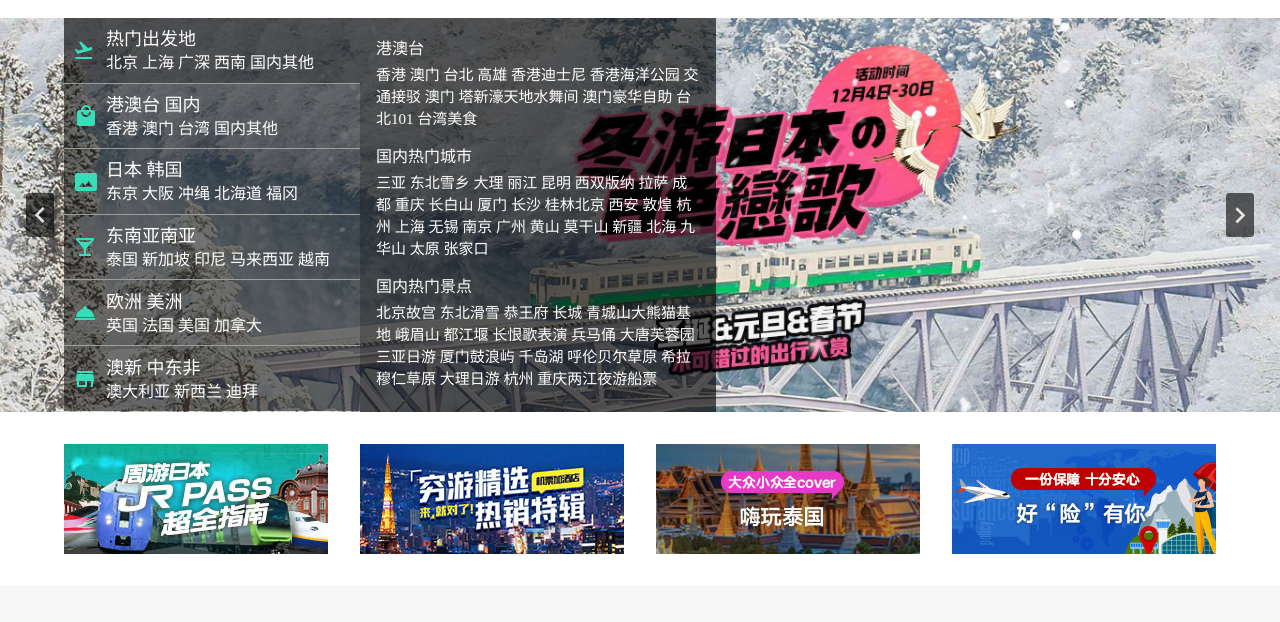
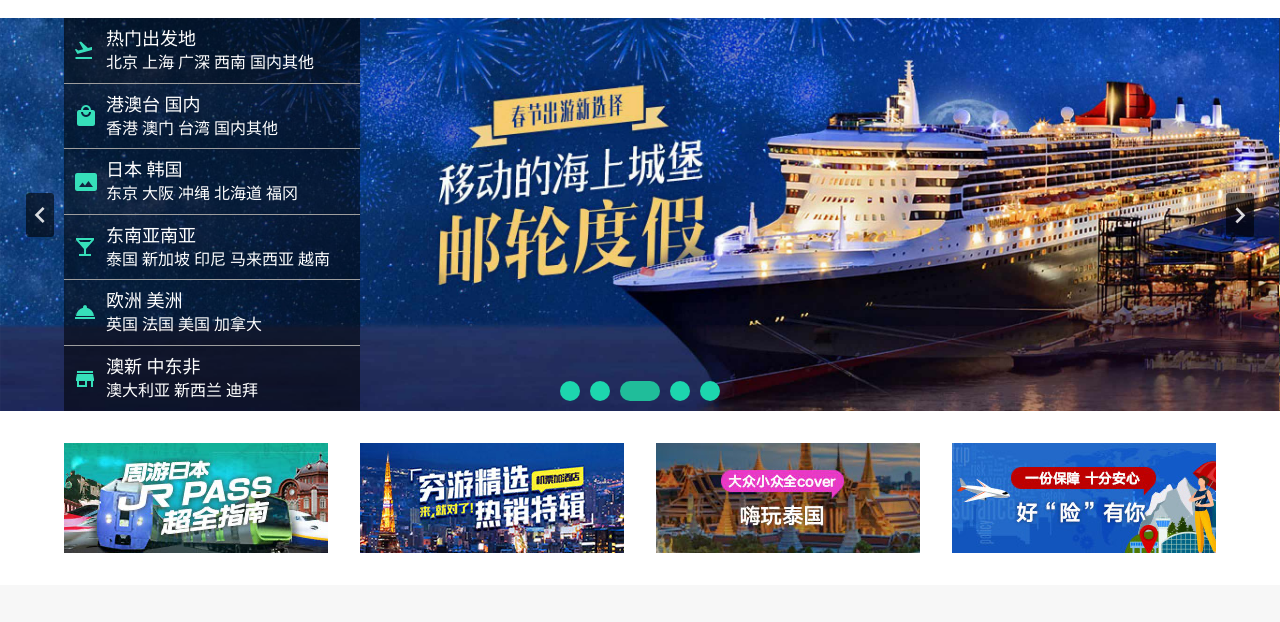
Before and after one commit to frontendmasterlh/xiaomuyou-pc, a plain HTML site: page index.html in a window 1280 px wide. Shown: the part 132-754 px from the top of the page. Drawn offline with Linux system fonts and the light colour scheme; a web font is replaced by a local one.

Commit message:
实现自动轮播功能

```diff
--- a/css/css.scss
+++ b/css/css.scss
@@ -236,13 +236,51 @@
 
 .banner {
   position: relative;
+  overflow: hidden;
+  .carousel_list {
+    overflow: hidden;
+    width: 600%;
 
-  img {
-    width: 100%;
-    min-width: 1152px;
-    // 图片可能和盒子底部产生缝隙,此时可以使用一个小技巧
-    // 添加之后，就没有缝隙了
-    vertical-align: middle;
+    // translateX中的百分数表示相对于它本身宽度的多少倍，使用相对定位的left属性设置会非常复杂，不好控制
+    // transform: translateX(-16.666%);
+    transition: transform 0.5s ease 0s;
+    li {
+      float: left;
+      width: 16.66%;
+      img {
+        width: 100%;
+        vertical-align: middle;
+      }
+    }
+  }
+  .circles {
+    position: absolute;
+    bottom: 10px;
+    left: 50%;
+    margin-left: -80px;
+    width: 160px;
+    height: 20px;
+    z-index: 9999;
+    // background-color: rgb(29, 214, 174);
+    li {
+      float: left;
+      width: 20px;
+      height: 20px;
+      background-color: rgb(29, 214, 174);
+      margin-right: 10px;
+      border-radius: 10px;
+      transition: all 0.5s ease-in-out 0s;
+
+      // 鼠标指针变为小手
+      cursor: pointer;
+      &:last-child {
+        margin-right: 0;
+      }
+      &.current {
+        width: 40px;
+        background-color: #20bd9a;
+      }
+    }
   }
   .center-wrap {
     // 只要有压盖，第一时间就要想到绝对定位
@@ -379,7 +417,7 @@
           padding: 16px;
           box-sizing: border-box;
           &.current {
-            display: block;
+            // display: block;
           }
           a {
             color: white;
--- a/index.html
+++ b/index.html
@@ -208,8 +208,31 @@
     </header>
 
     <!-- banner -->
-    <section class="banner">
-      <img src="./images/banner1.jpg" alt="" />
+    <section class="banner" id="banner">
+      <ul class="carousel_list" id="carousel_list">
+        <li>
+          <img src="./images/banner1.jpg" alt="" />
+        </li>
+        <li>
+          <img src="./images/banner2.jpg" alt="" />
+        </li>
+        <li>
+          <img src="./images/banner3.jpg" alt="" />
+        </li>
+        <li>
+          <img src="./images/banner4.jpg" alt="" />
+        </li>
+        <li>
+          <img src="./images/banner5.jpg" alt="" />
+        </li>
+      </ul>
+      <ol class="circles" id="circle_ol">
+        <li class="current" data-n="0"></li>
+        <li data-n="1"></li>
+        <li data-n="2"></li>
+        <li data-n="3"></li>
+        <li data-n="4"></li>
+      </ol>
       <div class="center-wrap">
         <a href="javascript:;" id="left_btn" class="leftbtn"></a>
         <a href="javascript:;" id="right_btn" class="rightbtn"></a>
@@ -1273,5 +1296,7 @@
 
     <!-- 返回顶部按钮 -->
     <a href="javascript:;" class="backtotop" id="backtotop"> 返回<br />顶部 </a>
+
+    <script src="./js/carousel.js"></script>
   </body>
 </html>
--- /dev/null
+++ b/js/carousel.js
@@ -0,0 +1,133 @@
+/**
+ * 轮播图特效
+ * 日期: 2021年3月7日
+ *
+ */
+(function(){
+    // 得到元素
+    var carousel_list = document.getElementById('carousel_list')
+    var left_btn = document.getElementById('left_btn')
+    var right_btn = document.getElementById('right_btn')
+    var circle_ol = document.getElementById('circle_ol')
+    var lis = circle_ol.getElementsByTagName('li')
+    var banner = document.getElementById('banner')
+
+    // 克隆第一个li
+    var clone_li = carousel_list.firstElementChild.cloneNode(true)
+    // 上树
+    carousel_list.appendChild(clone_li)
+
+    // 当前显示第几张
+    var idx = 0
+
+    // 函数节流锁
+    var lock = true
+
+    // 右按钮 监听点击事件
+    right_btn.onclick = right_btn_handler
+
+    function right_btn_handler() {
+        // 判断节流锁的状态，如果是关闭的，那么就什么都不做
+        if(!lock) return
+
+        // 关锁
+        lock = false
+        carousel_list.style.transition = 'transform .5s ease 0s'
+        // idx要加1
+        idx++
+        console.log(idx);
+        // 拉动
+        carousel_list.style.transform = 'translateX(' + -16.66 * idx + '%)'
+        // 判断是否是最后一张，如果是最后一张，那么就要瞬间移动回来
+        if(idx > 4){
+             // 设置一个延时器，延时器的功能就是将carousel瞬间拉回到第0张图片的位置，延时器的目的就是让过渡动画结束之后 拉回去
+            setTimeout(() => {
+                // 删除transform属性
+                carousel_list.style.transform = 'none'
+                // 去掉过渡
+                carousel_list.style.transition = 'none'
+                idx = 0
+            },500)
+
+        }
+        setCircles()
+
+        // 开锁，动画结束之后开锁
+        setTimeout(() =>{
+            lock = true
+        }, 500)
+    }
+
+    // 左按钮 监听点击事件
+    left_btn.onclick = function () {
+        if(!lock) return
+
+        lock = false
+        // 左按钮很特殊，要先写if语句，而不是idx--
+        if(idx == 0){
+            // 瞬间用假图片替换真图片
+            // 先去掉过渡
+            carousel_list.style.transition = 'none'
+            // 瞬间移动到最后一张图片
+            carousel_list.style.transform = 'translateX(' + 5 * -16.66 +'%)'
+            // 更改idx的值 异步语句的执行顺序
+            idx = 4
+            // 小技巧，延时0毫秒非常有用，可以让刚才瞬间发生之后，再把过渡加上
+            setTimeout(() => {
+                carousel_list.style.transition = 'transform 0.5s ease 0s';
+
+                carousel_list.style.transform = 'translateX(' + 4 * -16.66 +'%)'
+            }, 0)
+        }else{
+            idx--
+            carousel_list.style.transform = 'translateX(' + idx * -16.66 +'%)'
+        }
+        setCircles()
+
+        setTimeout(() => {lock = true}, 500)
+    }
+
+    // 设置小圆点的current在谁身上，序号为idx的小圆点才有current类名，其他的li都没有类名
+    function setCircles() {
+        // 遍历 ， 遍历 0,1,2,3,4
+        for(var i = 0 ; i <= 4; i++){
+            //
+            if(i == idx % 5){
+                lis[i].className = 'current'
+            }else{
+                lis[i].className = ''
+            }
+        }
+    }
+
+    // 事件委托，监听小圆点点击
+    circle_ol.onclick = function (e) {
+        if(e.target.tagName.toLowerCase() == 'li'){
+            // 获取当前点击的li编号n
+            var n = e.target.getAttribute('data-n')
+
+            // 改变idx
+            idx = n
+
+            carousel_list.style.transform = 'translateX(' + idx * -16.66 +'%)'
+
+            setCircles()
+            // alert(e.target.getAttribute('data-n'))
+        }
+    }
+
+    // 定时器，自动轮播
+    var timer = setInterval(right_btn_handler, 2000);
+
+    // 鼠标进入，自动轮播暂停
+    banner.onmouseenter = function () {
+        clearInterval(timer)
+    }
+
+    // 鼠标离开，自动轮播开始
+    banner.onmouseleave = function () {
+        // 设表先关
+        clearInterval(timer)
+        timer = setInterval(right_btn_handler, 2000)
+    }
+})();
```
Also changed, not shown: css/css.css, 1 other file.
